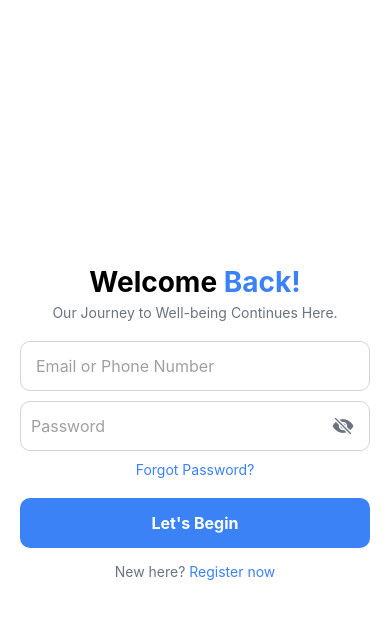
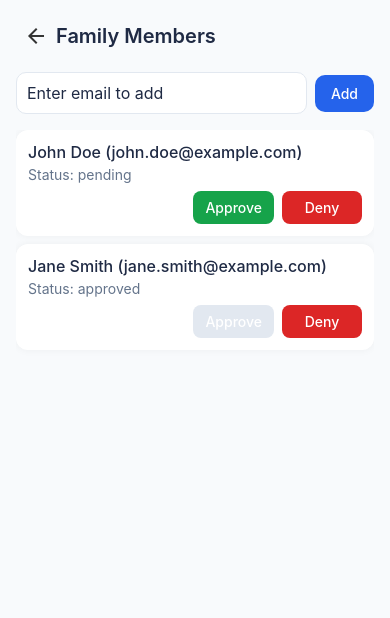
Before and after one commit to hyper-rajput/New-Branch, a React Native app: screen /FamilyMemberScreen in a window 390 px wide. Shown: the top 618 px of the page. Built offline with nearby package versions, Linux system fonts and the light colour scheme.

Commit message:
stable1 with family member without intigration

```diff
--- a/src/navigation/AuthNavigator.tsx
+++ b/src/navigation/AuthNavigator.tsx
@@ -5,6 +5,7 @@ import SignUpScreen from '../screens/SignUpScreen';
 import ProfileSetupScreen from '../screens/ProfileSetupScreen';
 import DashboardScreen from '../screens/Dashboard'; // ✅ Make sure this exists and is a valid React component
 import HealthTrackingScreen from '../screens/HealthTrackingScreen';
+import FamilyMemberScreen from '../screens/FamilyMemberScreen';
 const Stack = createNativeStackNavigator();
 
 const AuthNavigator = () => {
@@ -15,6 +16,7 @@ const AuthNavigator = () => {
       <Stack.Screen name="ProfileSetupScreen" component={ProfileSetupScreen} />
       <Stack.Screen name="Dashboard" component={DashboardScreen} />
       <Stack.Screen name="HealthTrackingScreen" component={HealthTrackingScreen} />
+       <Stack.Screen name="FamilyMemberScreen" component={FamilyMemberScreen} />
     </Stack.Navigator>
   );
 };
--- a/src/screens/Dashboard.tsx
+++ b/src/screens/Dashboard.tsx
@@ -2,7 +2,7 @@ import React, { useEffect, useState } from "react";
 import { View, Text, StyleSheet, Alert, TouchableOpacity, FlatList, Dimensions } from "react-native";
 import { SafeAreaView } from "react-native-safe-area-context";
 import Icon from "react-native-vector-icons/MaterialIcons";
-import AsyncStorage from "@react-native-async-storage/async-storage"; // Import AsyncStorage
+import AsyncStorage from "@react-native-async-storage/async-storage";
 import Voice from "@react-native-voice/voice";
 import { ActivityIndicator } from "react-native";
 
@@ -12,8 +12,7 @@ const Dashboard = ({ navigation }) => {
   const [isListening, setIsListening] = useState(false);
   const [recognizedText, setRecognizedText] = useState("");
 
-  // Function to store the user's response and timestamp
-  const storeFeedback = async (response:any) => {
+  const storeFeedback = async (response: any) => {
     try {
       const timestamp = new Date().toLocaleString();
       await AsyncStorage.setItem("latestInteraction", response);
@@ -33,15 +32,14 @@ const Dashboard = ({ navigation }) => {
     };
   }, []);
 
-const onSpeechResultsHandler = (e:any) => {
+  const onSpeechResultsHandler = (e: any) => {
     const text = e.value[0];
     setRecognizedText(text);
-//   sendToBackend(text);
     Alert.alert(text);
     setIsListening(false);
   };
 
-const onSpeechErrorHandler = (e:any) => {
+  const onSpeechErrorHandler = (e: any) => {
     console.error("Speech recognition error: ", e);
     Alert.alert("Error", "Could not recognize speech. Try again.");
     setIsListening(false);
@@ -77,7 +75,6 @@ const sendToBackend = async (text: string) => {
     }
   };
 
-  // Feedback check every 4 hours
   useEffect(() => {
     const checkFeedback = () => {
       const now = new Date();
@@ -86,27 +83,9 @@ const sendToBackend = async (text: string) => {
           "How Are You?",
           "Hello! How are you feeling right now?",
           [
-            {
-              text: "Good",
-              onPress: () => {
-                console.log("Good");
-                storeFeedback("I’m feeling good");
-              },
-            },
-            {
-              text: "Okay",
-              onPress: () => {
-                console.log("Okay");
-                storeFeedback("I’m feeling okay");
-              },
-            },
-            {
-              text: "Not Great",
-              onPress: () => {
-                console.log("Not Great");
-                storeFeedback("I’m not feeling great");
-              },
-            },
+            { text: "Good", onPress: () => storeFeedback("I’m feeling good") },
+            { text: "Okay", onPress: () => storeFeedback("I’m feeling okay") },
+            { text: "Not Great", onPress: () => storeFeedback("I’m not feeling great") },
           ]
         );
         setLastFeedbackTime(now);
@@ -121,7 +100,6 @@ const sendToBackend = async (text: string) => {
     return () => clearInterval(interval);
   }, [lastFeedbackTime]);
 
-  // Proactive prompts every 30 seconds (for demo purposes)
   useEffect(() => {
     const prompts = [
       { message: "Good morning! The weather today is sunny, 72°F. Would you like to go for a walk?", action: "suggestWalk" },
@@ -133,64 +111,32 @@ const sendToBackend = async (text: string) => {
     const interval = setInterval(() => {
       const randomPrompt = prompts[Math.floor(Math.random() * prompts.length)];
       setProactivePrompt(randomPrompt);
-    }, 30000); // 30 seconds for demo; adjust as needed
+    }, 30000);
 
     return () => clearInterval(interval);
   }, []);
 
-  // Handle prompt responses
   const handlePromptResponse = (action, response) => {
     if (action === "suggestWalk") {
-      if (response === "yes") {
-        Alert.alert("Great!", "Let’s plan a short walk. I’ll remind you in 10 minutes.");
-      } else {
-        Alert.alert("Okay", "Maybe later! Let me know if you change your mind.");
-      }
+      response === "yes"
+        ? Alert.alert("Great!", "Let’s plan a short walk. I’ll remind you in 10 minutes.")
+        : Alert.alert("Okay", "Maybe later!");
     } else if (action === "suggestMusic") {
-      if (response === "yes") {
-        navigation.navigate("Music");
-      } else {
-        Alert.alert("Okay", "Let me know if you’d like to listen to music later!");
-      }
+      response === "yes" ? navigation.navigate("Music") : Alert.alert("Okay", "Let me know later!");
     } else if (action === "suggestContact") {
-      if (response === "yes") {
-        navigation.navigate("Call");
-      } else {
-        Alert.alert("Okay", "I’ll check back later!");
-      }
+      response === "yes" ? navigation.navigate("Call") : Alert.alert("Okay", "I’ll check back later!");
     } else if (action === "suggestMessages") {
-      if (response === "yes") {
-        navigation.navigate("Messages");
-      } else {
-        Alert.alert("Okay", "You can check your messages later!");
-      }
+      response === "yes" ? navigation.navigate("Messages") : Alert.alert("Okay", "Check your messages later!");
     }
     setProactivePrompt(null);
   };
 
-  // Sample reminder data
   const reminders = [
-    {
-      id: "1",
-      title: "Take your medicine",
-      subtitle: "9:00 A.M. Blood Pressure",
-      icon: "local-pharmacy",
-    },
-    {
-      id: "2",
-      title: "Morning walk",
-      subtitle: "10:00 AM - 15 minutes",
-      icon: "directions-walk",
-    },
-    {
-      id: "3",
-      title: "TG5",
-      subtitle: "11:00 AM - 60 minutes",
-      icon: "tv",
-    },
+    { id: "1", title: "Take your medicine", subtitle: "9:00 A.M. Blood Pressure", icon: "local-pharmacy" },
+    { id: "2", title: "Morning walk", subtitle: "10:00 AM - 15 minutes", icon: "directions-walk" },
+    { id: "3", title: "TG5", subtitle: "11:00 AM - 60 minutes", icon: "tv" },
   ];
 
-  // Render each reminder item
   const renderReminder = ({ item }) => (
     <TouchableOpacity style={styles.reminderItem}>
       <Icon name={item.icon} size={30} color="#00351D" style={styles.reminderIcon} />
@@ -205,15 +151,12 @@ const sendToBackend = async (text: string) => {
     <SafeAreaView style={styles.container}>
       {/* Header Section */}
     <View style={styles.header}>
-        <TouchableOpacity
-          style={styles.headerButton}
-          onPress={() => navigation.navigate("Menu")}
-        >
-          <Icon name="menu" size={35} color="#333" />
-        </TouchableOpacity>
   <TouchableOpacity onPress={() => navigation.navigate("Profile")}>
     <Icon name="account-circle" size={35} color="#333" />
   </TouchableOpacity>
+
+  <View style={{ width: 35 }} /> {/* Empty space for alignment (no center icon now) */}
+
   <TouchableOpacity
     style={styles.headerButton}
     onPress={() => navigation.navigate("Notifications")}
@@ -227,10 +170,9 @@ const sendToBackend = async (text: string) => {
   </TouchableOpacity>
 </View>
 
-      {/* Placeholder for the blurred card number */}
+
       <Text style={styles.cardNumber}>xxxxxxxxxxxxxxxxxxxx</Text>
 
-      {/* Proactive Prompt */}
       {proactivePrompt && (
         <View style={styles.promptContainer}>
           <Text style={styles.promptText}>{proactivePrompt.message}</Text>
@@ -251,9 +193,8 @@ const sendToBackend = async (text: string) => {
         </View>
       )}
 
-      {/* Microphone and Surrounding Icons Section */}
+      {/* Microphone Section */}
       <View style={styles.iconContainer}>
-        {/* Microphone Button */}
         <TouchableOpacity
           style={styles.microphoneButton}
           onPress={startListening}
@@ -266,19 +207,19 @@ const sendToBackend = async (text: string) => {
           )}
         </TouchableOpacity>
 
-        {/* Row of Buttons (Music, Call, Message) */}
+        {/* Family, Health, and Message Buttons */}
         <View style={styles.buttonRow}>
           <TouchableOpacity
-            style={[styles.smallButton, styles.musicButton]}
-            onPress={() => navigation.navigate("Music")}
+            style={[styles.smallButton, styles.familyButton]}
+            onPress={() => navigation.navigate("FamilyMemberScreen")}
           >
-            <Icon name="headset" size={45} color="#000" />
+            <Icon name="group" size={45} color="#000" />
           </TouchableOpacity>
           <TouchableOpacity
-            style={[styles.smallButton, styles.callButton]}
-            onPress={() => navigation.navigate("Call")}
+            style={[styles.smallButton, styles.healthButton]}
+            onPress={() => navigation.navigate("HealthTrackingScreen")}
           >
-            <Icon name="call" size={45} color="#000" />
+            <Icon name="health-and-safety" size={45} color="#000" />
           </TouchableOpacity>
           <TouchableOpacity
             style={[styles.smallButton, styles.messageButton]}
@@ -289,7 +230,6 @@ const sendToBackend = async (text: string) => {
         </View>
       </View>
 
-      {/* Reminder List */}
       <FlatList
         data={reminders}
         renderItem={renderReminder}
@@ -300,7 +240,6 @@ const sendToBackend = async (text: string) => {
   );
 };
 
-// Get screen width for dynamic sizing
 const { width } = Dimensions.get("window");
 
 const styles = StyleSheet.create({
@@ -424,7 +363,6 @@ const styles = StyleSheet.create({
   },
   smallButton: {
     backgroundColor: "#FFF",
-    width: 80,
     height: 80,
     borderRadius: 40,
     alignItems: "center",
@@ -438,9 +376,6 @@ const styles = StyleSheet.create({
     borderColor: "#E6F0FA",
     width: width * 0.333 - 20,
   },
-  musicButton: {},
-  callButton: {},
-  messageButton: {},
   reminderList: {
     flex: 1,
   },
--- /dev/null
+++ b/src/screens/FamilyMemberScreen.tsx
@@ -0,0 +1,217 @@
+import React, { useState } from 'react';
+import { View, Text, TextInput, FlatList, TouchableOpacity, StyleSheet, Alert } from 'react-native';
+import { SafeAreaView } from 'react-native-safe-area-context';
+import Icon from 'react-native-vector-icons/MaterialIcons';
+import { useNavigation } from '@react-navigation/native';
+
+// Define types for family member data
+interface FamilyMember {
+  id: string;
+  email: string;
+  name: string;
+  status: 'pending' | 'approved' | 'denied';
+}
+
+const FamilyMembersScreen: React.FC = () => {
+  const navigation = useNavigation();
+  const [searchEmail, setSearchEmail] = useState<string>('');
+  const [familyMembers, setFamilyMembers] = useState<FamilyMember[]>([
+    { id: '1', email: 'john.doe@example.com', name: 'John Doe', status: 'pending' },
+    { id: '2', email: 'jane.smith@example.com', name: 'Jane Smith', status: 'approved' },
+  ]);
+
+  const handleSearch = () => {
+    if (!searchEmail.includes('@')) {
+      Alert.alert('Invalid Email', 'Please enter a valid email address.');
+      return;
+    }
+    const newMember: FamilyMember = {
+      id: Math.random().toString(),
+      email: searchEmail,
+      name: `User ${familyMembers.length + 1}`,
+      status: 'pending',
+    };
+    setFamilyMembers([...familyMembers, newMember]);
+    setSearchEmail('');
+  };
+
+  const handleAction = (id: string, action: 'approve' | 'deny') => {
+    setFamilyMembers(
+      familyMembers.map(member =>
+        member.id === id
+          ? { ...member, status: action === 'approve' ? 'approved' : 'denied' }
+          : member
+      )
+    );
+    Alert.alert(
+      'Action Confirmed',
+      `Family member has been ${action === 'approve' ? 'approved' : 'denied'}.`
+    );
+  };
+
+  const renderItem = ({ item }: { item: FamilyMember }) => (
+    <View style={styles.memberContainer}>
+      <Text style={styles.memberText}>{item.name} ({item.email})</Text>
+      <Text style={styles.statusText}>Status: {item.status}</Text>
+      <View style={styles.buttonContainer}>
+        <TouchableOpacity
+          style={[styles.button, styles.approveButton, item.status === 'approved' && styles.disabledButton]}
+          onPress={() => handleAction(item.id, 'approve')}
+          disabled={item.status === 'approved'}
+        >
+          <Text style={styles.buttonText}>Approve</Text>
+        </TouchableOpacity>
+        <TouchableOpacity
+          style={[styles.button, styles.denyButton, item.status === 'denied' && styles.disabledButton]}
+          onPress={() => handleAction(item.id, 'deny')}
+          disabled={item.status === 'denied'}
+        >
+          <Text style={styles.buttonText}>Deny</Text>
+        </TouchableOpacity>
+      </View>
+    </View>
+  );
+
+  return (
+    <SafeAreaView style={styles.container}>
+      <View style={styles.headerContainer}>
+        <TouchableOpacity
+          style={styles.backButton}
+          onPress={() => navigation.navigate('Dashboard')}
+          accessibilityLabel="Go back to dashboard"
+        >
+          <Icon name="arrow-back" size={24} color="#333" />
+        </TouchableOpacity>
+        <Text style={styles.header}>Family Members</Text>
+      </View>
+      <View style={styles.searchContainer}>
+        <TextInput
+          style={styles.searchInput}
+          placeholder="Enter email to add"
+          value={searchEmail}
+          onChangeText={setSearchEmail}
+          keyboardType="email-address"
+          autoCapitalize="none"
+          accessibilityLabel="Search family member by email"
+        />
+        <TouchableOpacity style={styles.searchButton} onPress={handleSearch}>
+          <Text style={styles.searchButtonText}>Add</Text>
+        </TouchableOpacity>
+      </View>
+      <FlatList
+        data={familyMembers}
+        renderItem={renderItem}
+        keyExtractor={item => item.id}
+        ListEmptyComponent={<Text style={styles.emptyText}>No family members found.</Text>}
+        contentContainerStyle={styles.listContent}
+      />
+    </SafeAreaView>
+  );
+};
+
+const styles = StyleSheet.create({
+  container: {
+    flex: 1,
+    backgroundColor: '#F8FAFC',
+    padding: 16,
+  },
+  headerContainer: {
+    flexDirection: 'row',
+    alignItems: 'center',
+    marginBottom: 16,
+  },
+  backButton: {
+    padding: 8,
+  },
+  header: {
+    fontSize: 20,
+    fontWeight: '600',
+    color: '#1F2A44',
+    flex: 1,
+  },
+  searchContainer: {
+    flexDirection: 'row',
+    marginBottom: 16,
+    alignItems: 'center',
+  },
+  searchInput: {
+    flex: 1,
+    borderWidth: 1,
+    borderColor: '#E2E8F0',
+    borderRadius: 10,
+    padding: 10,
+    fontSize: 16,
+    backgroundColor: '#FFF',
+    color: '#1F2A44',
+  },
+  searchButton: {
+    backgroundColor: '#2563EB',
+    borderRadius: 10,
+    paddingVertical: 10,
+    paddingHorizontal: 16,
+    marginLeft: 8,
+  },
+  searchButtonText: {
+    color: '#FFF',
+    fontSize: 14,
+    fontWeight: '500',
+  },
+  memberContainer: {
+    backgroundColor: '#FFF',
+    borderRadius: 12,
+    padding: 12,
+    marginBottom: 8,
+    shadowColor: '#000',
+    shadowOpacity: 0.05,
+    shadowRadius: 8,
+    elevation: 2,
+  },
+  memberText: {
+    fontSize: 16,
+    fontWeight: '500',
+    color: '#1F2A44',
+    marginBottom: 4,
+  },
+  statusText: {
+    fontSize: 14,
+    color: '#64748B',
+    marginBottom: 8,
+  },
+  buttonContainer: {
+    flexDirection: 'row',
+    justifyContent: 'flex-end',
+    gap: 8,
+  },
+  button: {
+    borderRadius: 8,
+    paddingVertical: 8,
+    paddingHorizontal: 12,
+    alignItems: 'center',
+    minWidth: 80,
+  },
+  approveButton: {
+    backgroundColor: '#16A34A',
+  },
+  denyButton: {
+    backgroundColor: '#DC2626',
+  },
+  disabledButton: {
+    backgroundColor: '#E2E8F0',
+  },
+  buttonText: {
+    color: '#FFF',
+    fontSize: 14,
+    fontWeight: '500',
+  },
+  emptyText: {
+    fontSize: 16,
+    color: '#64748B',
+    textAlign: 'center',
+    marginTop: 24,
+  },
+  listContent: {
+    paddingBottom: 16,
+  },
+});
+
+export default FamilyMembersScreen;
--- a/src/services/api.js
+++ b/src/services/api.js
@@ -1,7 +1,7 @@
 import axios from "axios";
 import EncryptedStorage from 'react-native-encrypted-storage';
 
-const BASE_URL = "http://192.168.29.121:8000";
+const BASE_URL = "http://lumia-env.eba-smvczc8e.us-east-1.elasticbeanstalk.com/";
 const FIREBASE_API_KEY = "AIzaSyD8gecJk3z5GYZGdjyEmDL5fnpN_hYuPdg"; // Replace with your key
 
 const api = axios.create({
```
Lines whose indentation alone changed are shown as unchanged.
